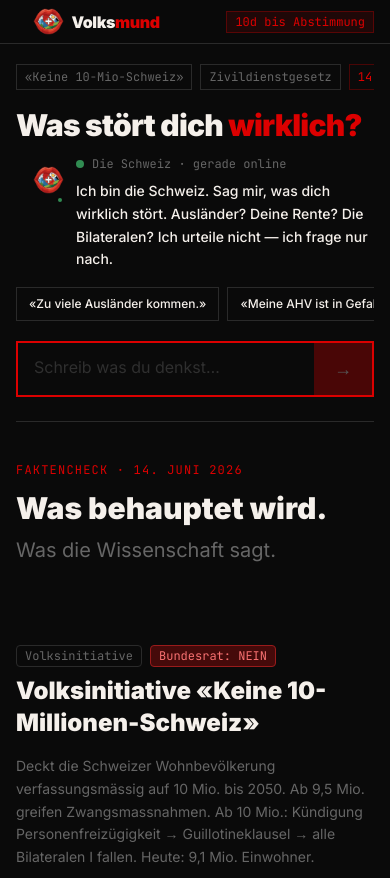
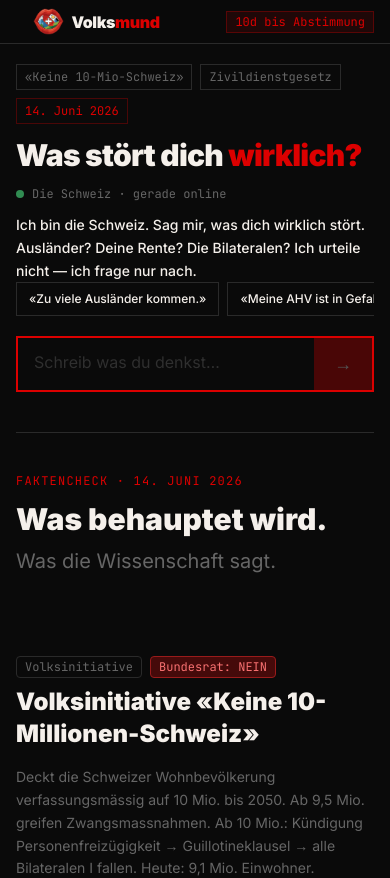
Before and after one commit to geisejan/volksmund, a SvelteKit app: page / in a window 390 px wide. Shown: the top 878 px of the page. Built offline with nearby package versions, Linux system fonts and the light colour scheme.

Commit message:
fix: tags wrappen, avatar-logo entfernt

```diff
--- a/src/routes/+page.svelte
+++ b/src/routes/+page.svelte
@@ -96,10 +96,10 @@
 	<section class="flex flex-col pt-5 pb-6 sm:min-h-[calc(100dvh-2.75rem)] sm:justify-center sm:pt-6 sm:pb-12 border-b border-swiss-border">
 
 		<!-- INITIATIVEN LABELS -->
-		<div class="flex gap-2 mb-4 overflow-x-auto no-scrollbar pb-1">
-			<span class="text-xs font-mono border border-swiss-border text-swiss-muted px-2 py-1 whitespace-nowrap flex-shrink-0">«Keine 10-Mio-Schweiz»</span>
-			<span class="text-xs font-mono border border-swiss-border text-swiss-muted px-2 py-1 whitespace-nowrap flex-shrink-0">Zivildienstgesetz</span>
-			<span class="text-xs font-mono text-swiss-red px-2 py-1 border border-swiss-red/30 whitespace-nowrap flex-shrink-0">14. Juni 2026</span>
+		<div class="flex flex-wrap gap-2 mb-4">
+			<span class="text-xs font-mono border border-swiss-border text-swiss-muted px-2 py-1 whitespace-nowrap">«Keine 10-Mio-Schweiz»</span>
+			<span class="text-xs font-mono border border-swiss-border text-swiss-muted px-2 py-1 whitespace-nowrap">Zivildienstgesetz</span>
+			<span class="text-xs font-mono text-swiss-red px-2 py-1 border border-swiss-red/30 whitespace-nowrap">14. Juni 2026</span>
 		</div>
 
 		<!-- HERO -->
@@ -108,18 +108,12 @@
 		</h1>
 
 		<!-- DIE SCHWEIZ + CHAT -->
-		<div class="flex items-start gap-3 sm:gap-5 mb-4 w-full">
-			<div class="relative flex-shrink-0">
-				<div class="w-12 h-12 sm:w-28 sm:h-28">
-					<img src="/logo.png" alt="Volksmund" class="w-full h-full object-contain" />
-				</div>
-				<div class="absolute bottom-0 right-0 w-2 h-2 bg-green-400 rounded-full border-2 border-swiss-dark animate-pulse-slow"></div>
+		<div class="mb-4 w-full">
+			<div class="flex items-center gap-2 mb-3">
+				<div class="w-2 h-2 bg-green-400 rounded-full animate-pulse-slow"></div>
+				<p class="text-swiss-muted text-xs font-mono">Die Schweiz · gerade online</p>
 			</div>
 			<div class="flex-1 min-w-0">
-				<div class="flex items-center gap-2 mb-2">
-					<div class="w-2 h-2 bg-green-400 rounded-full animate-pulse-slow"></div>
-					<p class="text-swiss-muted text-xs font-mono">Die Schweiz · gerade online</p>
-				</div>
 				<div bind:this={chatContainer} class="space-y-3">
 					{#each messages as msg, i}
 						{#if msg.role === 'assistant'}
@@ -140,7 +134,6 @@
 							</div>
 						{/if}
 					{/each}
-				</div>
 			</div>
 		</div>
 
```
